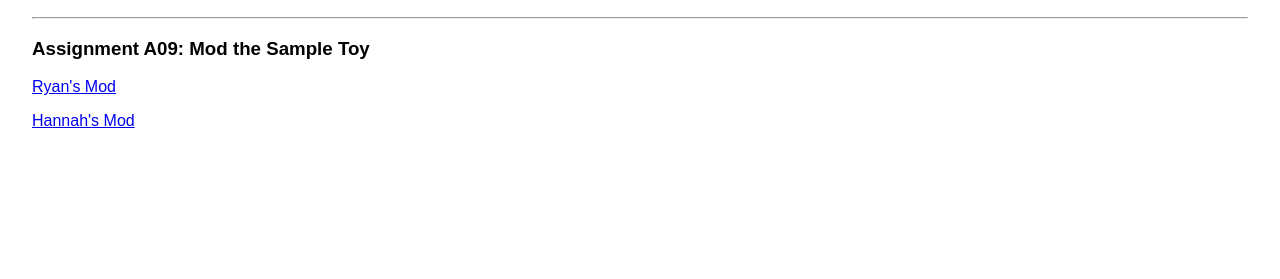
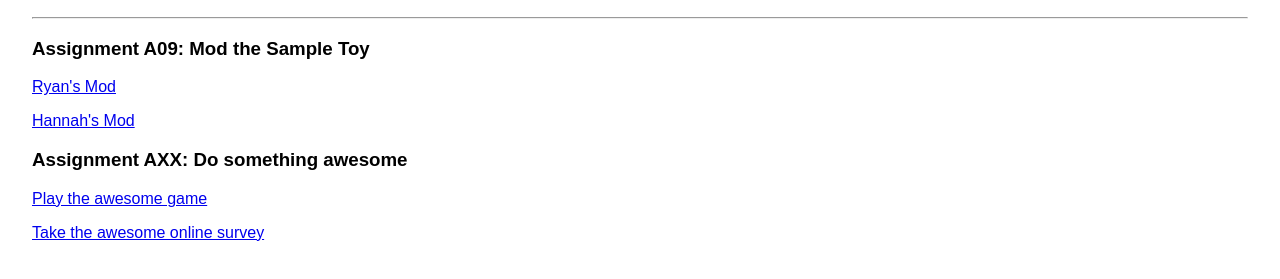
Before and after one commit to rbd11235/rbd11235.github.io, a plain HTML site: page 2900/index.html in a window 1280 px wide. Shown: the part 179-458 px from the top of the page. Drawn offline with Linux system fonts and the light colour scheme.

Commit message:
Hopefully Fix deployment

```diff
--- a/2900/index.html
+++ b/2900/index.html
@@ -30,6 +30,10 @@
     <!-- This navigation page would include a CLEARLY LABELED link to the game.html file in each project subdirectory. -->
     <!-- Also include links to any related online surveys as shown. -->
 
+    <h3>Assignment AXX: Do something awesome</h3>
+
+    <p><a href="AXX/game.html">Play the awesome game</a></p>
+    <p><a href="#">Take the awesome online survey</a></p>
 
     <!-- Add additional links and subdirectories as required. -->
 </body>
```
